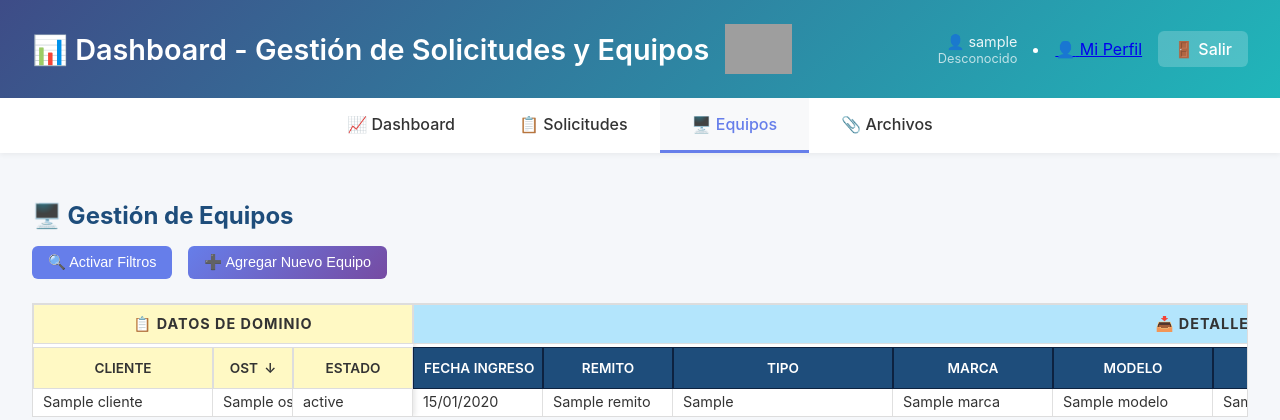
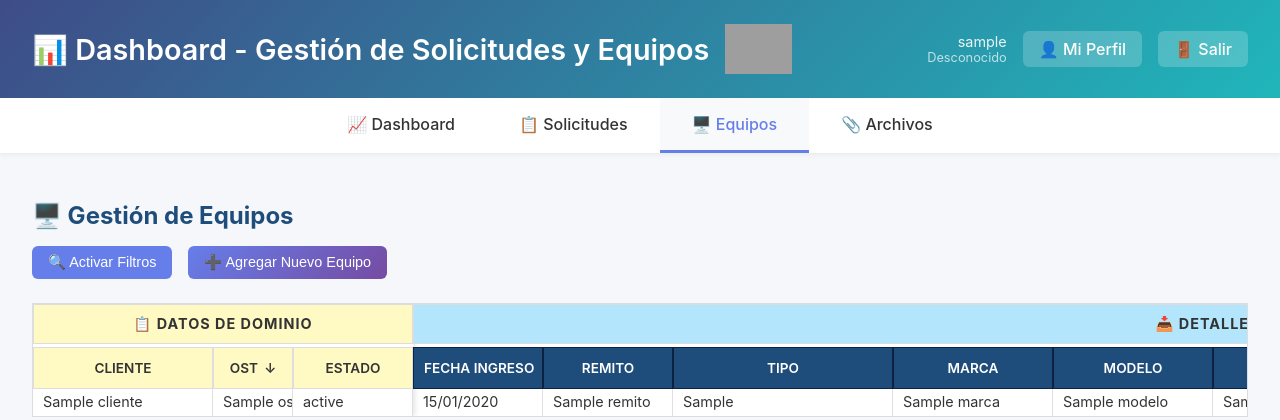
Before and after one commit to BioingenieriaGSNS/Dashboard-Flask, a Flask app: page /equipos in a window 1280 px wide. Shown: the top 420 px of the page. Run offline with Flask 3, Linux system fonts and the light colour scheme; a user stored in the database is signed in; a database or web service that is not in the repository returns one stand-in record (values such as "Sample title"); some libraries are stand-ins or nearby versions; grey boxes are pictures that could not be loaded.

Commit message:
updated user

```diff
--- a/templates/base.html
+++ b/templates/base.html
@@ -250,15 +250,13 @@
             {% if current_user.is_authenticated %}
             <div style="display: flex; align-items: center; gap: 1rem; color: white;">
                 <div style="text-align: right;">
-                    <div style="font-size: 0.9rem; opacity: 0.9;">👤 {{ current_user.username }}</div>
+                    <div style="font-size: 0.9rem; opacity: 0.9;">{{ current_user.username }}</div>
                     <div style="font-size: 0.8rem; opacity: 0.7;">{{ current_user.get_role_name() }}</div>
                 </div>
-                <li>
-                    <a href="{{ url_for('perfil') }}" class="{% if request.endpoint == 'perfil' %}active{% endif %}">
-                        <span class="nav-icon">👤</span>
-                        <span class="nav-text">Mi Perfil</span>
-                    </a>
-                </li>
+
+                <a href="{{ url_for('perfil') }}" style="padding: 0.5rem 1rem; background: rgba(255,255,255,0.2); border-radius: 6px; color: white; text-decoration: none; font-weight: 500; transition: background 0.3s;" onmouseover="this.style.background='rgba(255,255,255,0.3)'" onmouseout="this.style.background='rgba(255,255,255,0.2)'">
+                    👤 Mi Perfil
+                </a>
 
                 <a href="{{ url_for('logout') }}" style="padding: 0.5rem 1rem; background: rgba(255,255,255,0.2); border-radius: 6px; color: white; text-decoration: none; font-weight: 500; transition: background 0.3s;" onmouseover="this.style.background='rgba(255,255,255,0.3)'" onmouseout="this.style.background='rgba(255,255,255,0.2)'">
                     🚪 Salir
```
